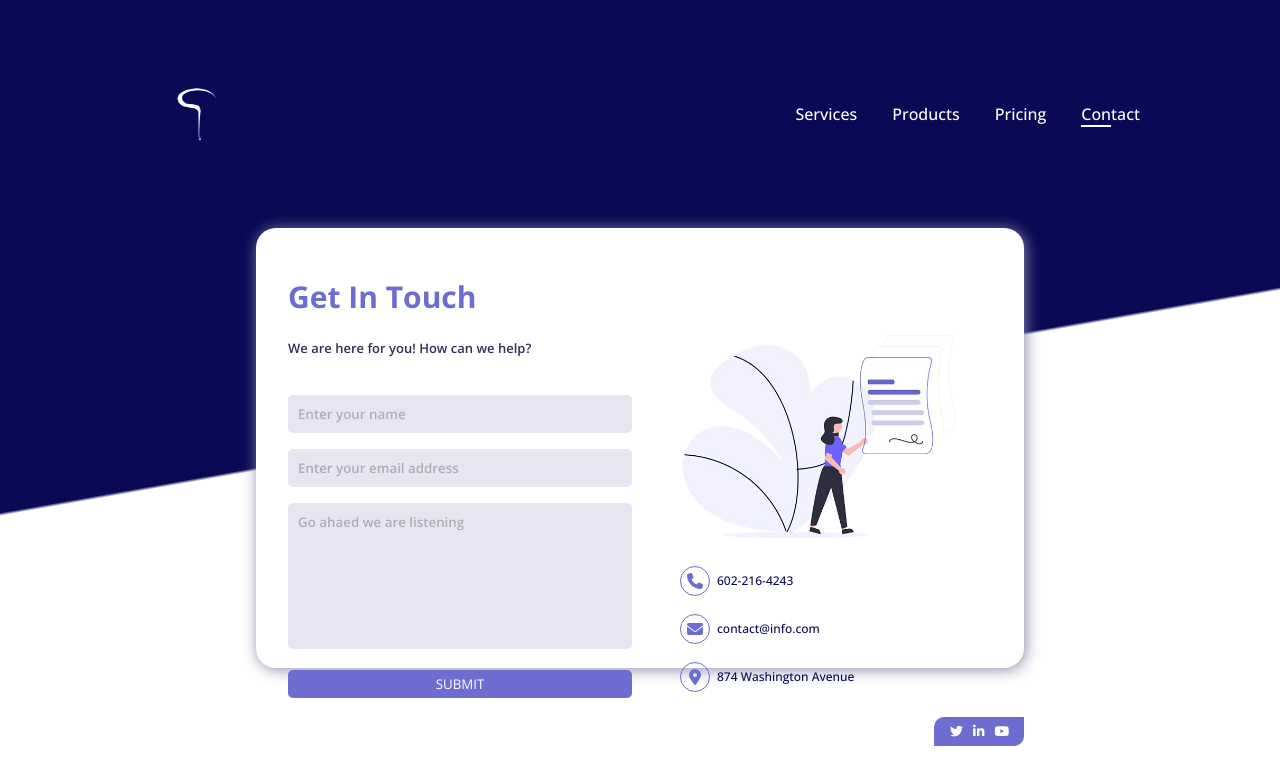
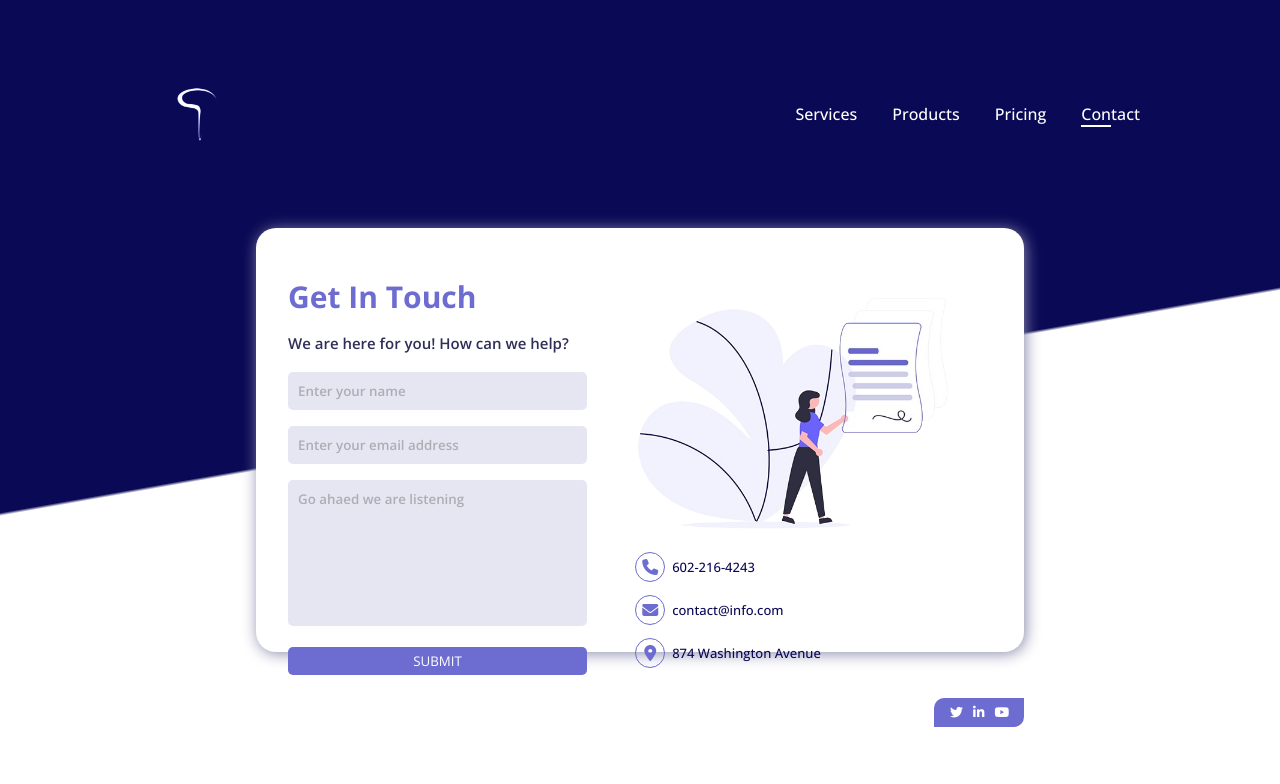
Before and after one commit to Beezywils/contact-form, a plain HTML site: page index.html in a window 1280 px wide. Drawn offline with nearby package versions, Linux system fonts and the light colour scheme.

Commit message:
first commit

```diff
--- a/index.html
+++ b/index.html
@@ -32,9 +32,9 @@
       <div class="innerformWrapper">
         <form>
           <h1>get in touch</h1>
-          <br />
+
           <p>We are here for you! How can we help?</p>
-          <br />
+
           <input type="text" placeholder="Enter your name" />
           <input type="email " placeholder="Enter your email address" />
           <textarea
@@ -47,7 +47,7 @@
         <!-- image side -->
 
         <div class="formImg">
-          <img src="images/sideBg.png" alt="contact image" height="220px" />
+          <img src="images/sideBg.png" alt="contact image" height="250px" />
           <div class="contactInfo">
             <span> <i class="fa-solid fa-phone"></i></span>
             <h5>602-216-4243</h5>
--- a/styles.css
+++ b/styles.css
@@ -49,7 +49,7 @@ nav {
     border-bottom: 2px solid white;
 }
 .formWrapper {
-    height: 55vh;
+    height: 53vh;
     background-color: white;
     border-radius: 20px;
     width: 60%;
@@ -67,27 +67,32 @@ display: flex;
 align-items: center;
 gap: 3rem;
 justify-content: space-between;
+
 }
 form {
     flex: 1;
+
+    margin-bottom: 1rem;
 }
 form>h1 {
     text-transform: capitalize;
     font-size: 30px;
     color: #6d6cd0;
     font-weight: 700;
+    margin-bottom: 1rem;
 
 }
 
 form>p {
     color: #2f2e57;
     font-weight: 600;
-    font-size: 13px;
-    margin-bottom: 1rem;
+    font-size: 15px;
+    margin-bottom: 1.2rem;
 }
 .formImg {
-    flex: 1;
-    margin-top: 40px;
+    flex: 1.3;
+    margin-bottom: 1rem;
+
 
 }
 input, textarea {
@@ -118,7 +123,9 @@ button {
     display: flex;
     align-items: center;
     gap: 7px;
-    margin-top: 5px;
+
+
+
 
 }
 
@@ -139,7 +146,7 @@ button {
 
 }
 .contactInfo>h5 {
-    font-size: 12px;
+    font-size: 13px;
     color: #0a0955;
     font-weight: 500;
     margin-top: 13px;
@@ -154,7 +161,8 @@ button {
     display: flex;
     padding: .5rem 1rem;
     float: right;
-    margin-top: 1.2rem;
+    margin-top: .4rem;
+
 
 }
 .cons>span>i {
@@ -220,10 +228,15 @@ nav {
     display: block;
     text-transform: none;
 }
+form>p {
+
+    font-size: 13px;
+}
 
 .formWrapper {
     width: 85%;
-    height: 75vh;
+    height: 73vh;
+
 }
 .innerformWrapper {
     margin-right: 30px;
```
